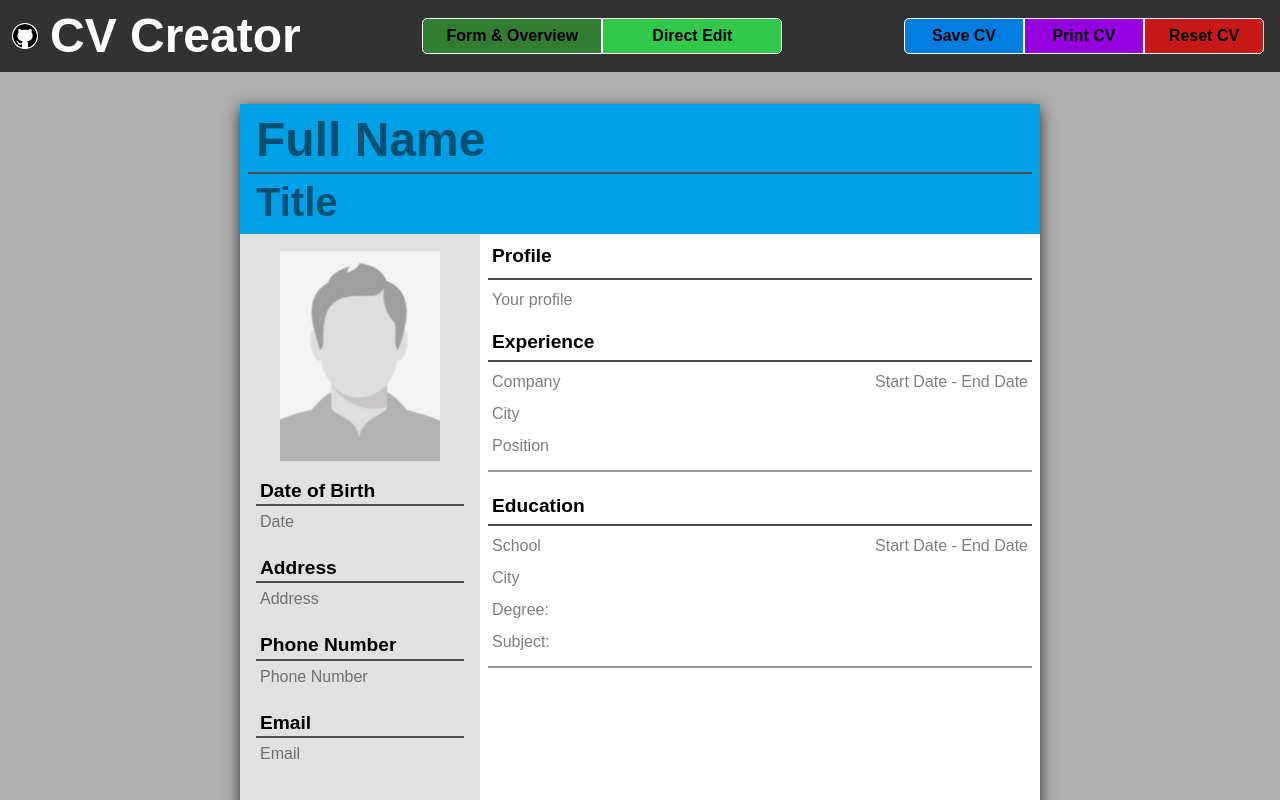
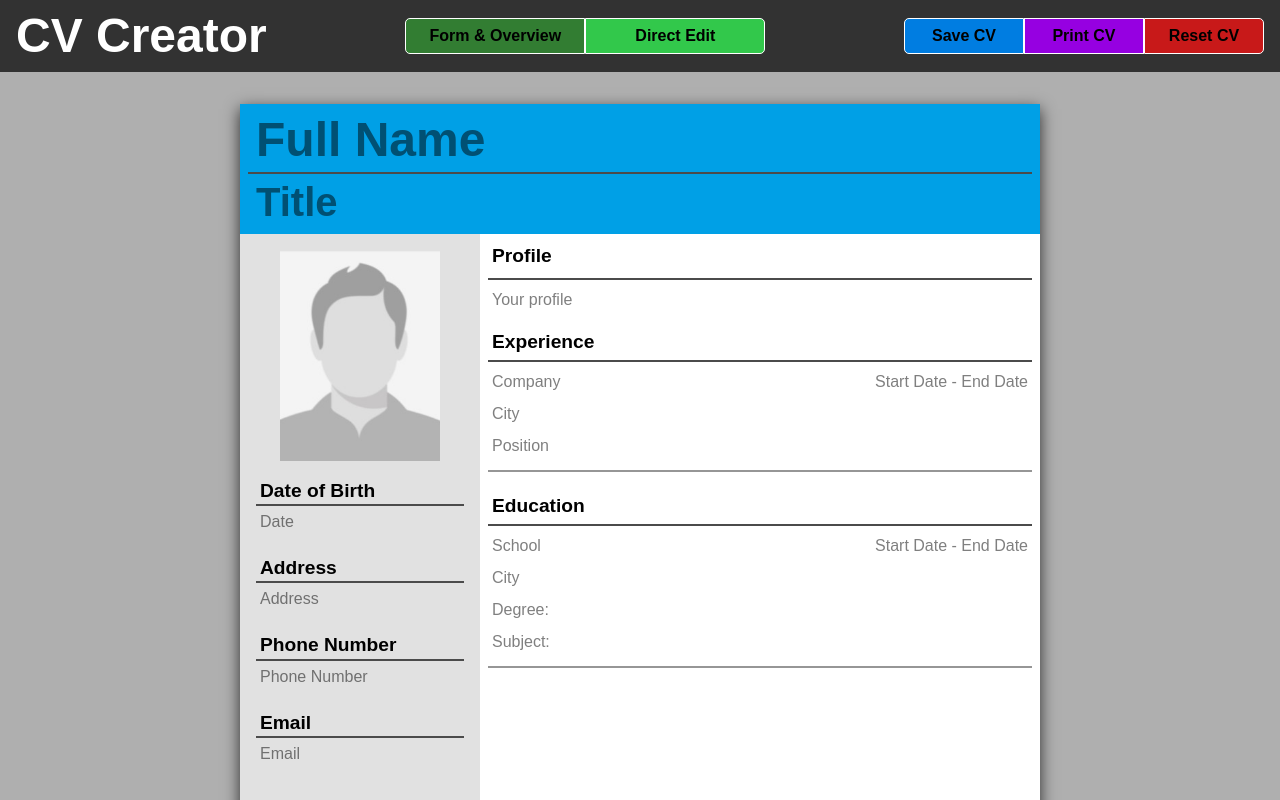
Before and after one commit to gizinski-jacek/cv-project-react, a React (Create React App) app: page / in a window 1280 px wide. Shown: the top 800 px of the page. Built offline with nearby package versions, Linux system fonts and the light colour scheme.

Commit message:
Removing github link

```diff
--- a/src/components/Header.js
+++ b/src/components/Header.js
@@ -2,7 +2,7 @@ function Header({ mode, changeMode, printCV, saveCV, resetCV }) {
 	return (
 		<div className='header'>
 			<div className='info'>
-				<div className='github'>
+				{/* <div className='github'>
 					<a href='https://github.com/gizinski-jacek/cv-project-react'>
 						<svg
 							viewBox='0 0 16 16'
@@ -16,7 +16,7 @@ function Header({ mode, changeMode, printCV, saveCV, resetCV }) {
 							></path>
 						</svg>
 					</a>
-				</div>
+				</div> */}
 				<h1>CV Creator</h1>
 			</div>
 			<div className='editMode'>
```
